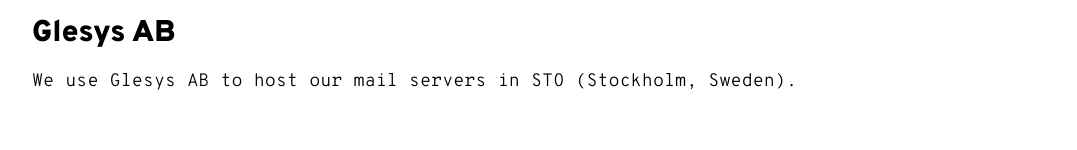
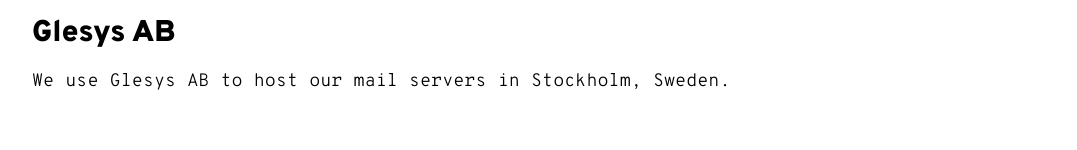
Before and after one commit to sthlmio/web, a Next.js app: page /terms in a window 1280 px wide. Shown: the part 1288-1438 px from the top of the page, without its empty margins (96-1173 px from the left). Built offline with nearby package versions, Linux system fonts and the light colour scheme.

Commit message:
Update terms + next

```diff
--- a/package.json
+++ b/package.json
@@ -37,7 +37,7 @@
   },
   "dependencies": {
     "isomorphic-unfetch": "4.0.2",
-    "next": "16.0.7",
+    "next": "16.0.8",
     "react": "19.2.1",
     "react-dom": "19.2.1",
     "react-typist": "2.0.5"
--- a/pages/terms.js
+++ b/pages/terms.js
@@ -53,8 +53,7 @@
           </p>
           <h3>Glesys AB</h3>
           <p className="text">
-            We use Glesys AB to host our mail servers in STO (Stockholm,
-            Sweden).
+            We use Glesys AB to host our mail servers in Stockholm, Sweden.
           </p>
           <h2>Your rights</h2>
           <p className="text">
```
Also changed, not shown: 1 other file (tests, documents, lock files or other folders).
